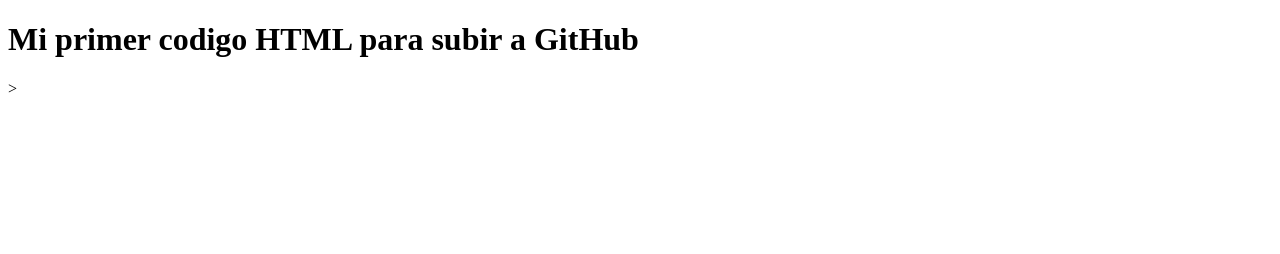
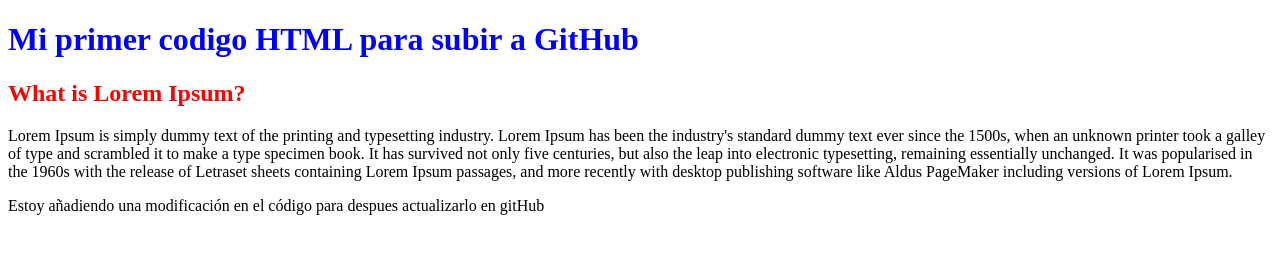
Before and after one commit to mmartinde/CatPhotoApp, a plain HTML site: page index.html in a window 1280 px wide. Drawn offline with Linux system fonts and the light colour scheme.

Commit message:
ACTUALIZACIÓN DEL PROYECTO 3

```diff
--- a/index.html
+++ b/index.html
@@ -4,9 +4,12 @@
     <meta charset="UTF-8">
     <meta http-equiv="X-UA-Compatible" content="IE=edge">
     <meta name="viewport" content="width=device-width, initial-scale=1.0">
+    <link rel="stylesheet" href="style.css" />
 </head>
     <body>
-    <h1>Mi primer codigo HTML para subir a GitHub</h1>
-
-    </body>>
+    <h1 class="title-blue">Mi primer codigo HTML para subir a GitHub</h1>
+    <h2 class="title-red">What is Lorem Ipsum?</h2>
+     <p>Lorem Ipsum is simply dummy text of the printing and typesetting industry. Lorem Ipsum has been the industry's standard dummy text ever since the 1500s, when an unknown printer took a galley of type and scrambled it to make a type specimen book. It has survived not only five centuries, but also the leap into electronic typesetting, remaining essentially unchanged. It was popularised in the 1960s with the release of Letraset sheets containing Lorem Ipsum passages, and more recently with desktop publishing software like Aldus PageMaker including versions of Lorem Ipsum.</p>
+     <p>Estoy añadiendo una modificación en el código para despues actualizarlo en gitHub</p>
+    </body>
 </html>
--- /dev/null
+++ b/style.css
@@ -0,0 +1,11 @@
+.title-red {
+    color: red;
+  }
+
+  .title-green {
+    color: green;
+  }
+
+  .title-blue {
+    color: blue;
+  }
```
